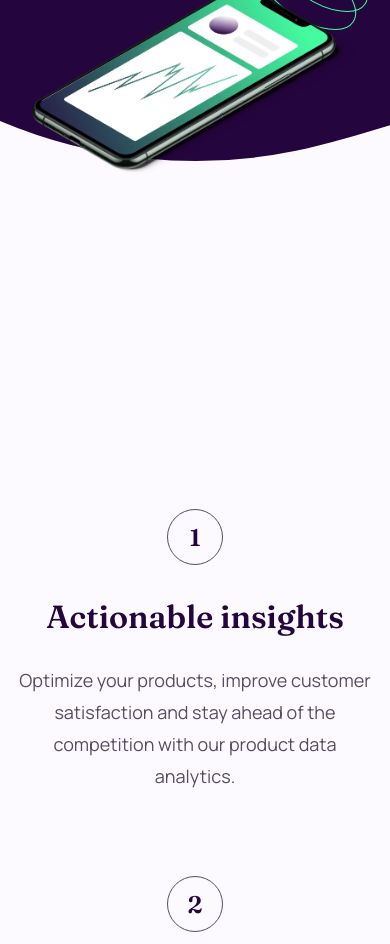
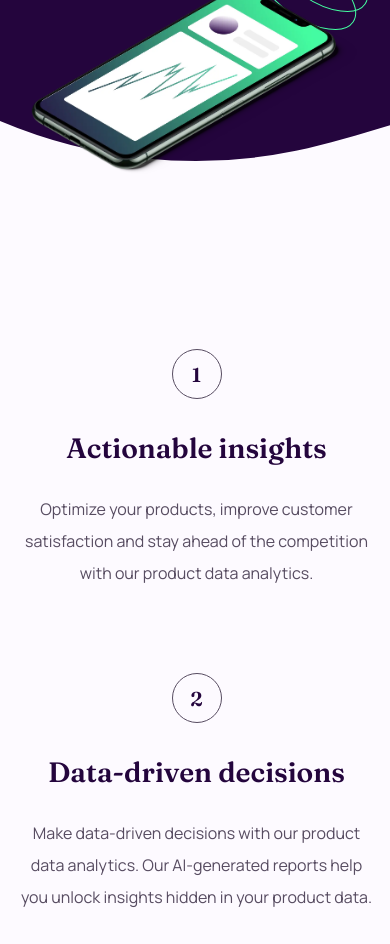
Before and after one commit to PeterBaranec/workit, a plain HTML site: page index.html in a window 390 px wide. Shown: the part 447-1391 px from the top of the page. Drawn offline with Linux system fonts and the light colour scheme.

Commit message:
queries fs and fixed overflow in the right side

```diff
--- a/style.css
+++ b/style.css
@@ -29,6 +29,7 @@
 *::after {
     box-sizing: border-box;
 }
+
 
 body,
 h1,
@@ -63,6 +64,7 @@ body {
     font-family: var(--ff-body);
     font-size: var(--fs-200);
     font-weight: var(--fw-regular);
+    overflow-x: hidden;
 }
 
 h1,
@@ -216,13 +218,13 @@ SECTION FEATURES
 }
 
 .feature__container {
+    flex-wrap: wrap;
     padding-top: 25rem;
     justify-content: space-between;
     text-align: center;
 }
 
 .feature {
-    width: 100%;
     flex-direction: column;
 }
 
@@ -273,6 +275,7 @@ Media Queries
 
 @media (max-width: 60em) {
     .feature__container {
+        padding-top: 20rem;
         flex-direction: column;
         gap: 3.5rem;
     }
@@ -294,6 +297,12 @@ Media Queries
 
 }
 
+@media (max-width: 56.25em) {
+    header {
+        background-position: -28% 38%, 109% 75%;
+    }
+}
+
 @media (max-width: 48em) {
     .header__title {
         font-size: var(--fs-600);
@@ -309,6 +318,24 @@ Media Queries
     }
 
     .header__btn--secondary {
+        font-size: 1rem;
+    }
+
+    .feature__container {
+        padding-top: 15rem;
+    }
+
+    .feature__title {
+        font-size: 1.75rem;
+    }
+
+    .feature__number {
+        width: 3rem;
+        height: 2.875rem;
+        font-size: 1.25rem;
+    }
+
+    .feature__description {
         font-size: 1rem;
     }
 }
```
